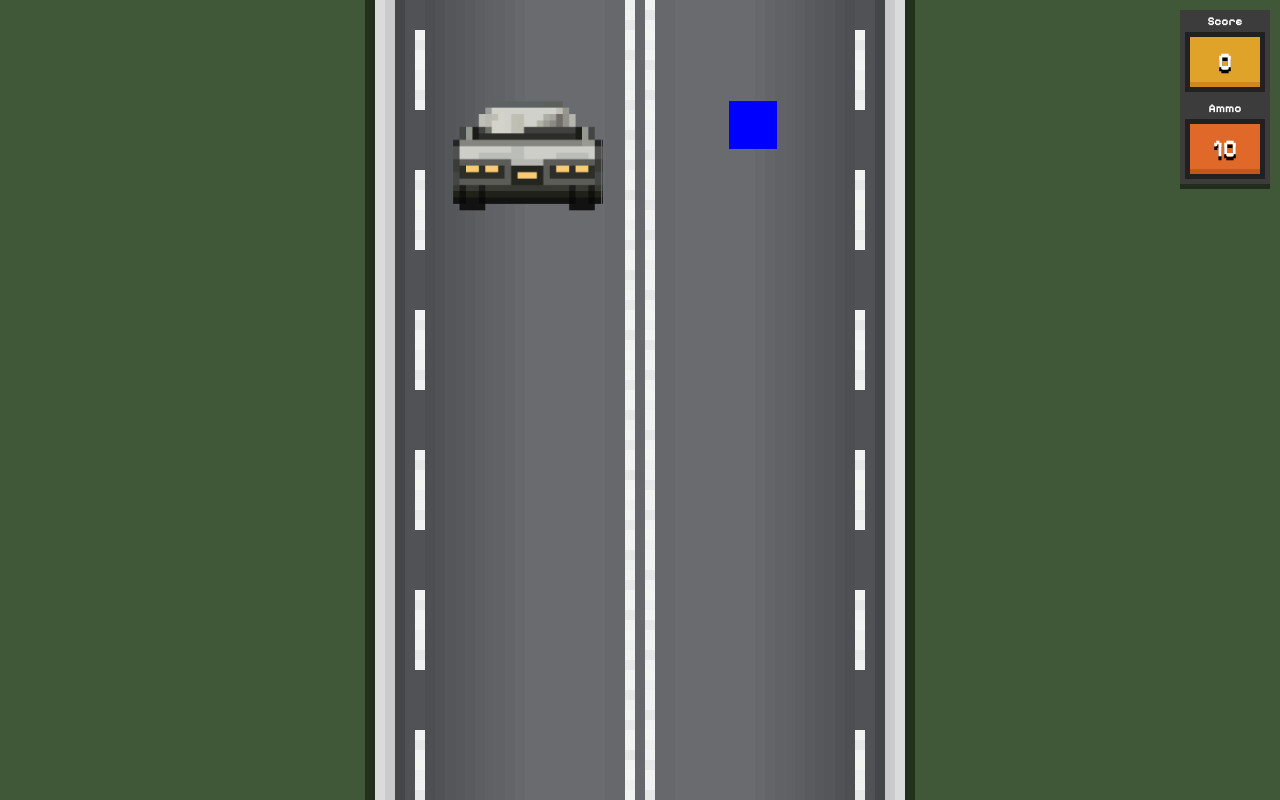
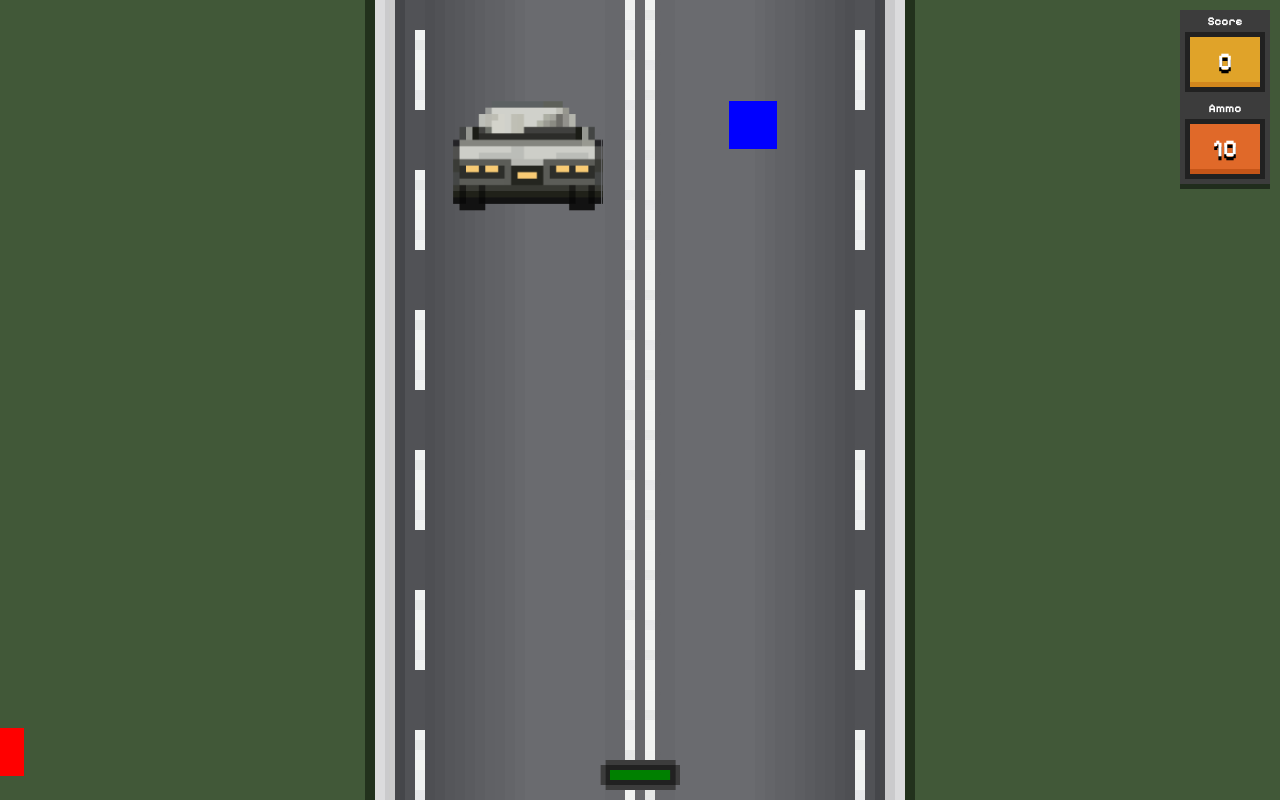
Before and after one commit to KrystianKurlej/Shooting-game, a plain HTML site: page index.html in a window 1280 px wide. Drawn offline with Linux system fonts and the light colour scheme.

Commit message:
hero health display and update styles for improved UI

```diff
--- a/index.html
+++ b/index.html
@@ -8,14 +8,11 @@
         <div class="path" id="path-1"></div>
         <div class="path" id="path-2"></div>
 
-        <!-- <div id="hero">
-            <div id="hero-health"></div>
-        </div>
-        <div id="bullets"></div>
-        <div id="fired-bullets"></div>
-        <div id="walls"></div>
-        <div id="enemies"></div> -->
     </div>
+    <div id="hero"></div>
+    <div id="hero-health"></div>
+    <div id="bullets"></div>
+    <div id="fired-bullets"></div>
     <div id="ui">
         <div class="ui-element" id="score">Score <div class="value">0</div></div>
         <div class="ui-element" id="ammo">Ammo <div class="value">0</div></div>
--- a/scss/_hero.scss
+++ b/scss/_hero.scss
@@ -10,9 +10,23 @@
 
 #hero-health {
     position: absolute;
-    width: 100%;
-    height: 100%;
-    bottom: 0;
-    background-color: green;
+    width: 80px;
+    height: 30px;
+    bottom: 10px;
+    left: 50%;
+    transform: translateX(-50%);
+    background-image: url('../img/health-bar.png');
     z-index: 1;
+
+    &::after{
+        content: '';
+        position: absolute;
+        left: 10px;
+        top: 10px;
+        width: 60px;
+        height: 10px;
+        background-color: green;
+        z-index: 1;
+        transition: width 0.2s ease-out;
+    }
 }
```
Also changed, not shown: img/health-bar.png (added), style.css, 1 other file.
